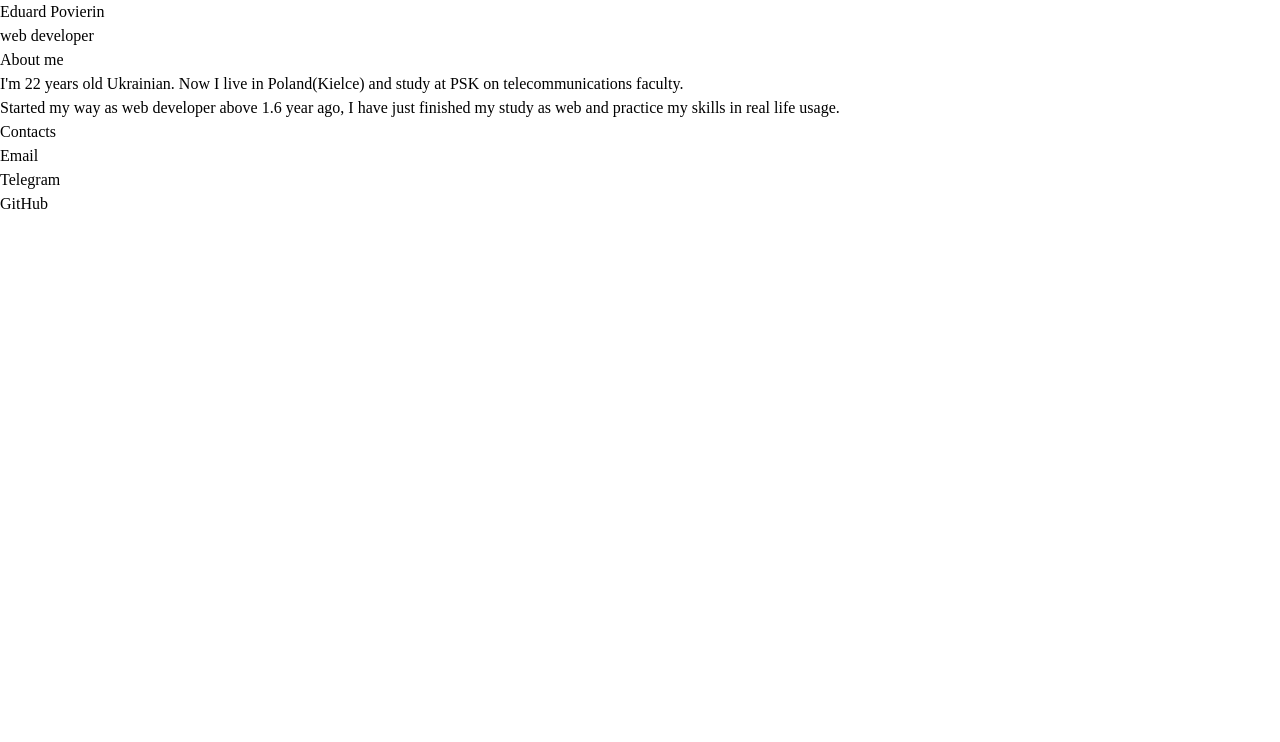
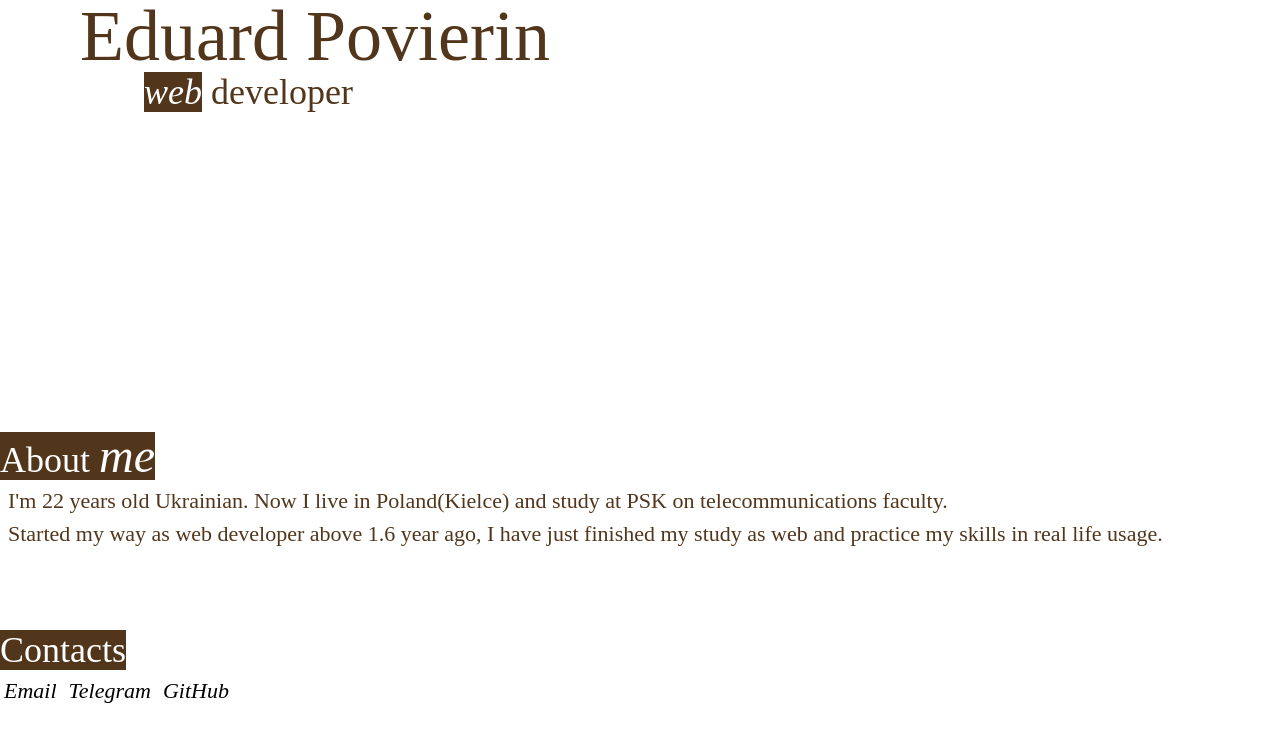
Before and after one commit to NightWanderer2004/Eduard-Povierin, an Eleventy site: page src/pages/index.njk in a window 1280 px wide. Built offline with nearby package versions, Linux system fonts and the light colour scheme; Eleventy itself is replaced by a stand-in of ours; files that its build step writes are made by us from their sources; a web font is replaced by a local one.

Commit message:
add styles

```diff
--- /dev/null
+++ b/src/styles/about.css
@@ -0,0 +1,9 @@
+.about {
+   @apply mt-[320px];
+}
+.about .title span {
+   @apply italic text-5xl;
+}
+.about .info {
+   @apply text-brown text-[22px] px-2;
+}
--- /dev/null
+++ b/src/styles/contacts.css
@@ -0,0 +1,18 @@
+.contacts {
+   @apply mt-20;
+}
+.contacts ul {
+   @apply flex;
+}
+.contacts a {
+   @apply inline-block text-[22px] mr-2 italic pl-1;
+}
+.contacts .mail {
+   /* @apply bg-yellow-300; */
+}
+.contacts .telegram {
+   /* @apply bg-sky-500 text-white; */
+}
+.contacts .github {
+   /* @apply bg-black text-white; */
+}
--- a/src/styles/index.css
+++ b/src/styles/index.css
@@ -1,5 +1,8 @@
 @import url('https://fonts.cdnfonts.com/css/apple-garamond');
 
+@import './main.css';
+@import './about.css';
+@import './contacts.css';
 @tailwind base;
 @tailwind components;
 @tailwind utilities;
@@ -8,3 +11,12 @@ body,
 html {
    @apply scroll-smooth font-apple;
 }
+.main {
+   @apply overflow-hidden;
+}
+.title {
+   @apply text-white bg-brown text-4xl mb-1 inline-block;
+}
+.title span {
+   @apply italic text-5xl;
+}
--- /dev/null
+++ b/src/styles/main.css
@@ -0,0 +1,12 @@
+.name {
+   @apply text-brown text-7xl;
+}
+.name span:first-child {
+   @apply pl-20;
+}
+.name .job {
+   @apply relative left-36 pr-8 text-4xl;
+}
+.name .job span {
+   @apply pl-0 bg-brown text-white italic;
+}
```
